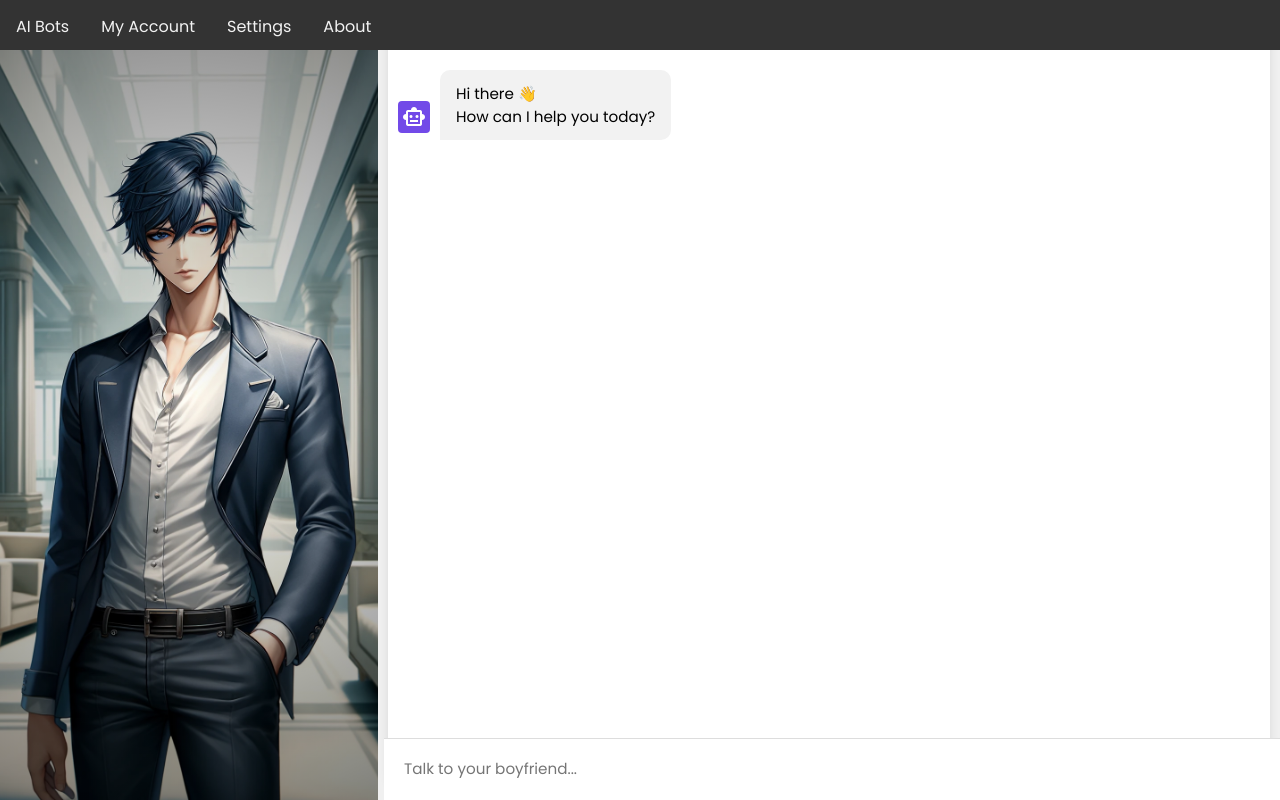
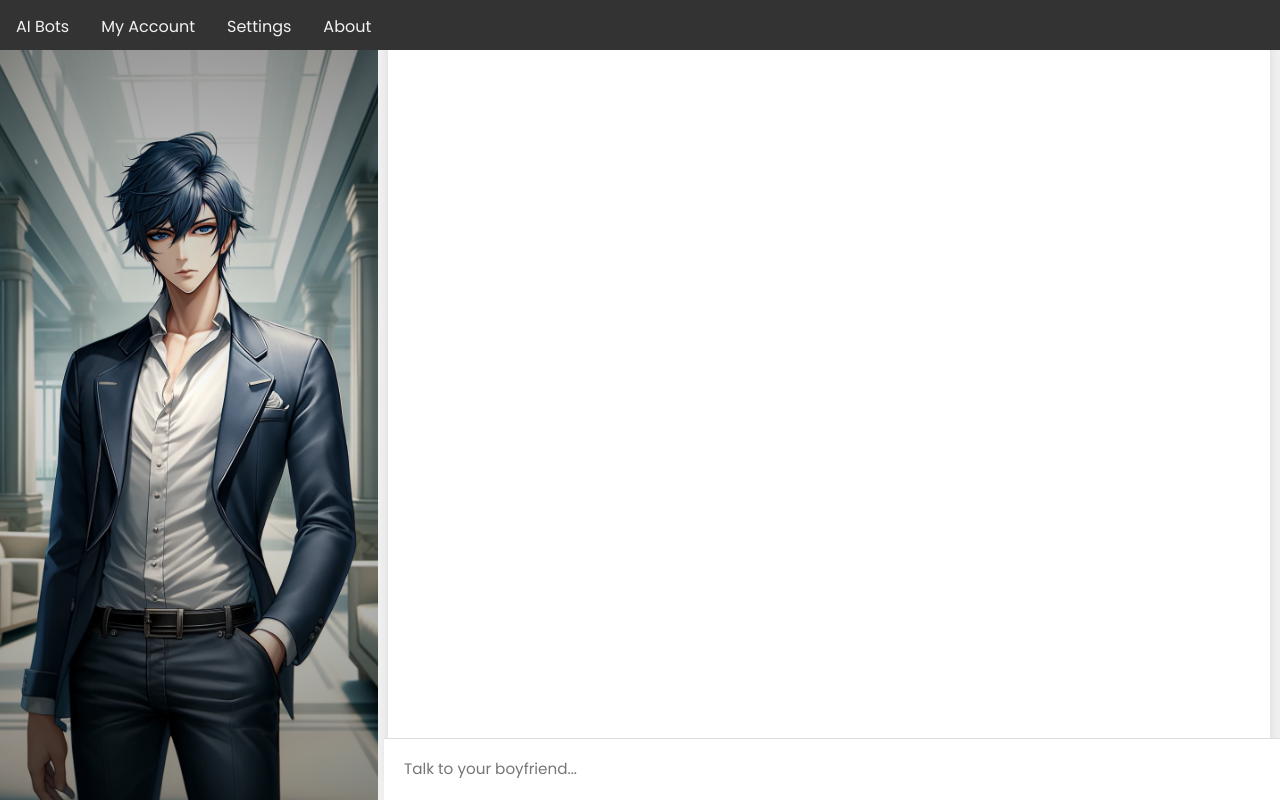
Before and after one commit to AI-Boyfriend/Full-Stack, a website: page chatpage.html in a window 1280 px wide. Drawn offline with nearby package versions, Linux system fonts and the light colour scheme.

Commit message:
small UI update

```diff
--- a/chatpage.css
+++ b/chatpage.css
@@ -80,7 +80,7 @@ header h2 {
   max-width: 75%;
   color: #fff;
   font-size: 0.95rem;
-  background: #724ae8;
+  background-image: linear-gradient(#1ae1ff, #2e89ff, #0050d1);
 }
 .chatbox .incoming p {
   border-radius: 10px 10px 10px 0;
--- a/chatpage.html
+++ b/chatpage.html
@@ -25,8 +25,7 @@
         <div class="chatbot">
           <ul class="chatbox">
             <li class="chat incoming">
-              <span class="material-symbols-outlined">smart_toy</span>
-              <p>Hi there 👋<br>How can I help you today?</p>
+              <!-- <span class="material-symbols-outlined">smart_toy</span> -->
             </li>
           </ul>
           <div class="chat-input">
```
